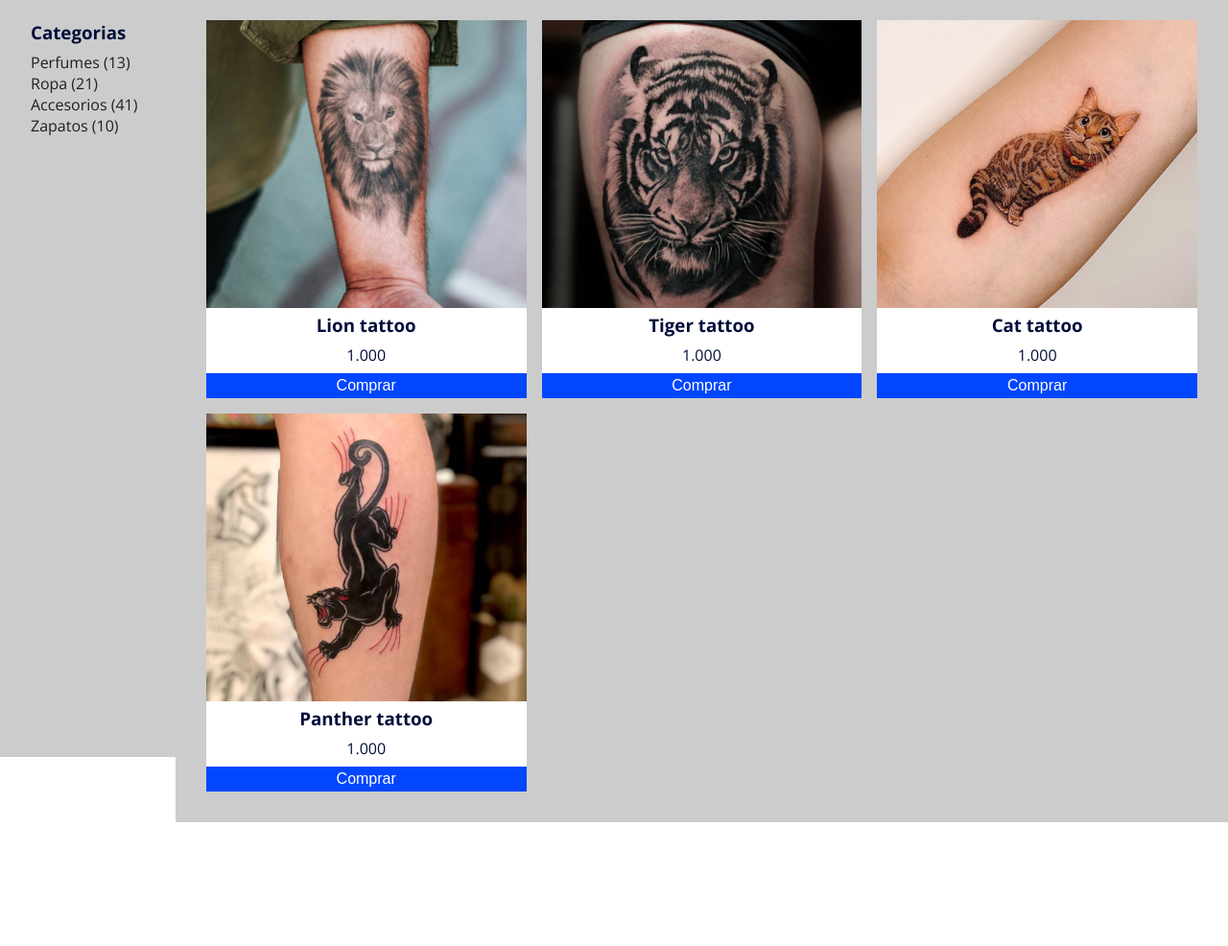
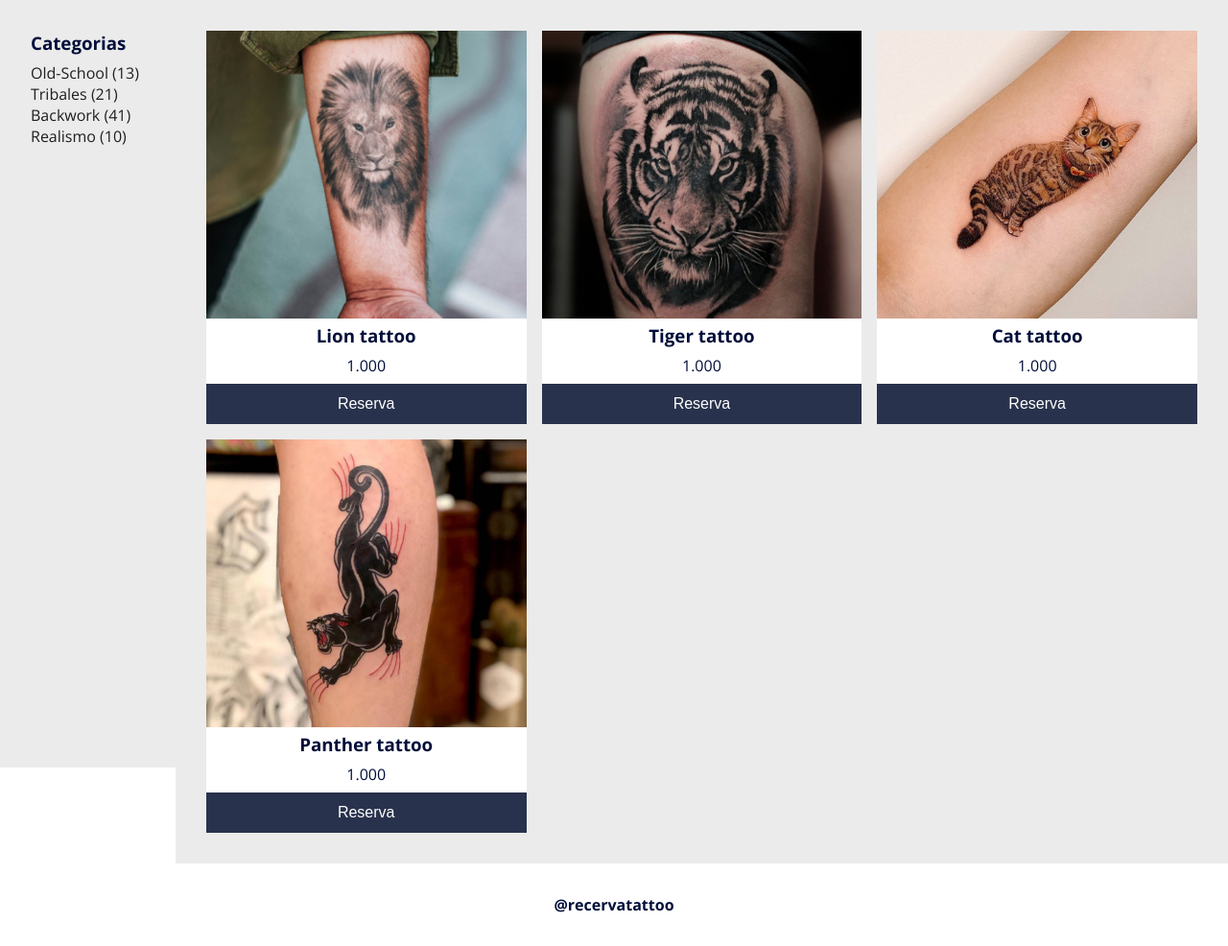
Before and after one commit to MateooetaM/DesafioGrid-Ecommerce, a plain HTML site: page index.html in a window 1280 px wide. Shown: the part 65-1051 px from the top of the page at 96% size. Before the commit the page ends 922 px from the top, so only its background shows below. Drawn offline with nearby package versions, Linux system fonts and the light colour scheme.

Commit message:
Creacion: Footer y combio de color

```diff
--- a/assets/css/style.css
+++ b/assets/css/style.css
@@ -1,8 +1,8 @@
 @import url('https://fonts.googleapis.com/css2?family=Open+Sans:ital,wght@0,300..800;1,300..800&display=swap');
 
 :root {
-    --nav: #0346ff;
-    --bg: #ccc;
+    --nav: #29324d;
+    --bg: #ebebeb;
     --title: #000e3a;
     --text: #000;
     --category: #1f1f1f;
@@ -46,6 +46,7 @@ a {
 
 .main-menu a {
     color: var(--white);
+    font-size: 1.5rem;
 }
 
 aside {
@@ -99,7 +100,7 @@ aside .widget a:hover {
 .related-posts .card button {
     width: 100%;
     font-size: 1rem;
-    padding: 0.25rem;
+    padding: 0.75rem;
     background-color: var(--nav);
     color: var(--white);
     border: none;
@@ -122,3 +123,13 @@ aside .widget a:hover {
     height: 300px;
     object-fit: cover;
 }
+
+footer {
+    grid-area: footer;
+    display: flex;
+    justify-content: center;
+    align-items: center;
+    background: var(--white);
+    color: var(--title);
+    padding: 2rem;
+}
--- a/index.html
+++ b/index.html
@@ -9,7 +9,7 @@
 <body>
     <div id="root">
         <nav class="main-menu">
-            <a href="#">Mi Ecommerce</a>
+            <a href="#">Recerva tu tattoo</a>
         </nav>
 
         <aside>
@@ -17,16 +17,16 @@
                 <h3>Categorias</h3>
                 <ul>
                     <li>
-                        <a href="#">Perfumes (13)</a>
+                        <a href="#">Old-School (13)</a>
                     </li>
                     <li>
-                        <a href="#">Ropa (21)</a>
+                        <a href="#">Tribales (21)</a>
                     </li>
                     <li>
-                        <a href="#">Accesorios (41)</a>
+                        <a href="#">Backwork (41)</a>
                     </li>
                     <li>
-                        <a href="#">Zapatos (10)</a>
+                        <a href="#">Realismo (10)</a>
                     </li>
                 </ul>
             </div>
@@ -39,7 +39,7 @@
                         <img src="assets/img/tattoo_lion.jpg" alt="Post 1">
                         <h3>Lion tattoo</h3>
                         <p>1.000</p>
-                        <button>Comprar</button>
+                        <button>Reserva</button>
                     </a>
                 </div>
                 <div class="card">
@@ -47,7 +47,7 @@
                         <img src="assets/img/tattoo_tiger.jpg" alt="Post 2">
                         <h3>Tiger tattoo</h3>
                         <p>1.000</p>
-                        <button>Comprar</button>
+                        <button>Reserva</button>
                     </a>
                 </div>
                 <div class="card">
@@ -55,7 +55,7 @@
                         <img src="assets/img/tattoo_cat.jpg" alt="Post 3">
                         <h3>Cat tattoo</h3>
                         <p>1.000</p>
-                        <button>Comprar</button>
+                        <button>Reserva</button>
                     </a>
                 </div>
                 <div class="card">
@@ -63,12 +63,15 @@
                         <img src="assets/img/tattoo_panther.jpg" alt="Post 4">
                         <h3>Panther tattoo</h3>
                         <p>1.000</p>
-                        <button>Comprar</button>
+                        <button>Reserva</button>
                     </a>
                 </div>
             </div>
         </section>
 
+        <footer>
+            <h4>@recervatattoo</h4>
+        </footer>
 
     </div>
 </body>
```
